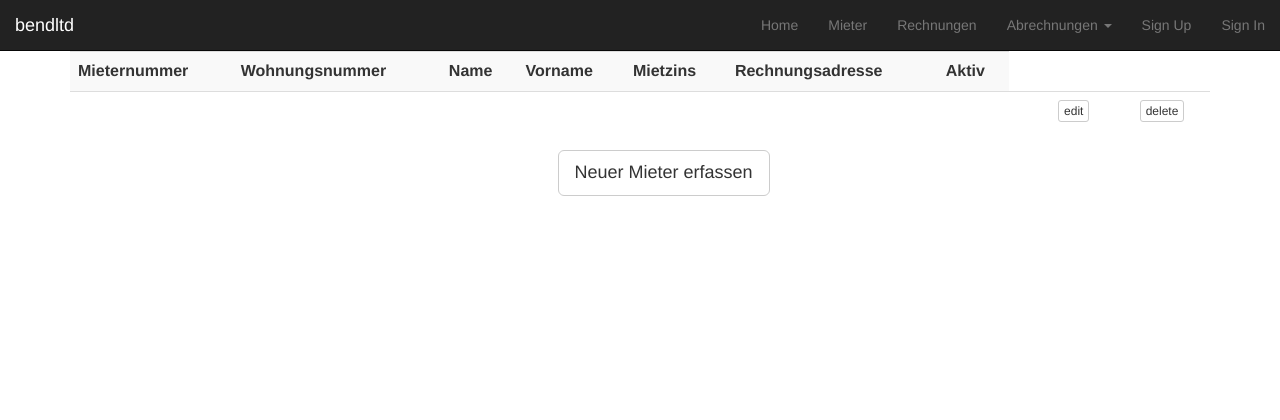
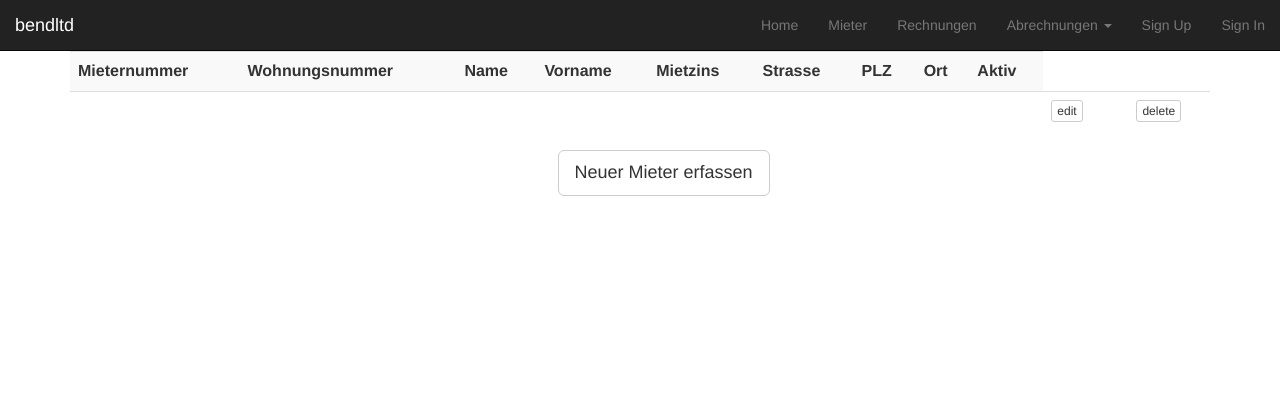
Before and after one commit to Chillvan/Webengineering, a PHP site: page /mieter.php in a window 1280 px wide. Shown: the top 420 px of the page. Run offline with PHP 8.4, Linux system fonts and the light colour scheme; tables that the repository leaves empty or names only in its code hold one stand-in row (values such as "Sample post"); data that the repository does not hold is empty.

```diff
--- a/index.html
+++ b/index.html
@@ -49,11 +49,11 @@
             </div>
             <div id="content">
                 <!-- #################### Main Content #################### -->
-<!--                <div class="jumbotron no-padding no-margin">
+                <div class="jumbotron no-padding no-margin">
                     <div class="container-fluid no-padding">
                        <img src="css/images/bg.jpg">
                     </div>
-                </div>-->
+                </div>
             </div>
 
             <!-- #################### Footer #################### -->
--- a/mieter.php
+++ b/mieter.php
@@ -112,7 +112,7 @@
             $pass = 'WEFHNW14';
 
             echo "<table class='table table-striped'>";
-            echo "<tr><th>Mieternummer</th><th>Wohnungsnummer</th><th>Name</th><th>Vorname</th><th>Mietzins</th><th>Rechnungsadresse</th><th>Aktiv</th></tr>";
+            echo "<tr><th>Mieternummer</th><th>Wohnungsnummer</th><th>Name</th><th>Vorname</th><th>Mietzins</th><th>Strasse</th><th>PLZ</th><th>Ort</th><th>Aktiv</th></tr>";
 
             try {
                 $dbh = new PDO('mysql:host=mysql.hostinger.de;dbname=u566874539_ftw', $user, $pass);
```
